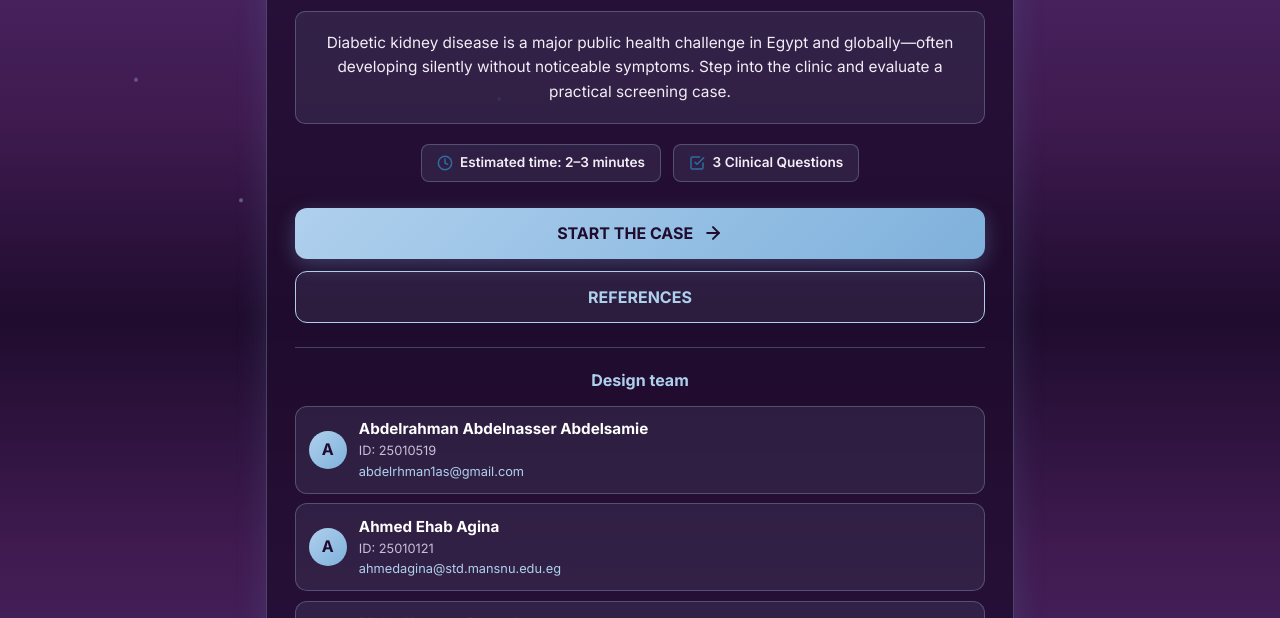
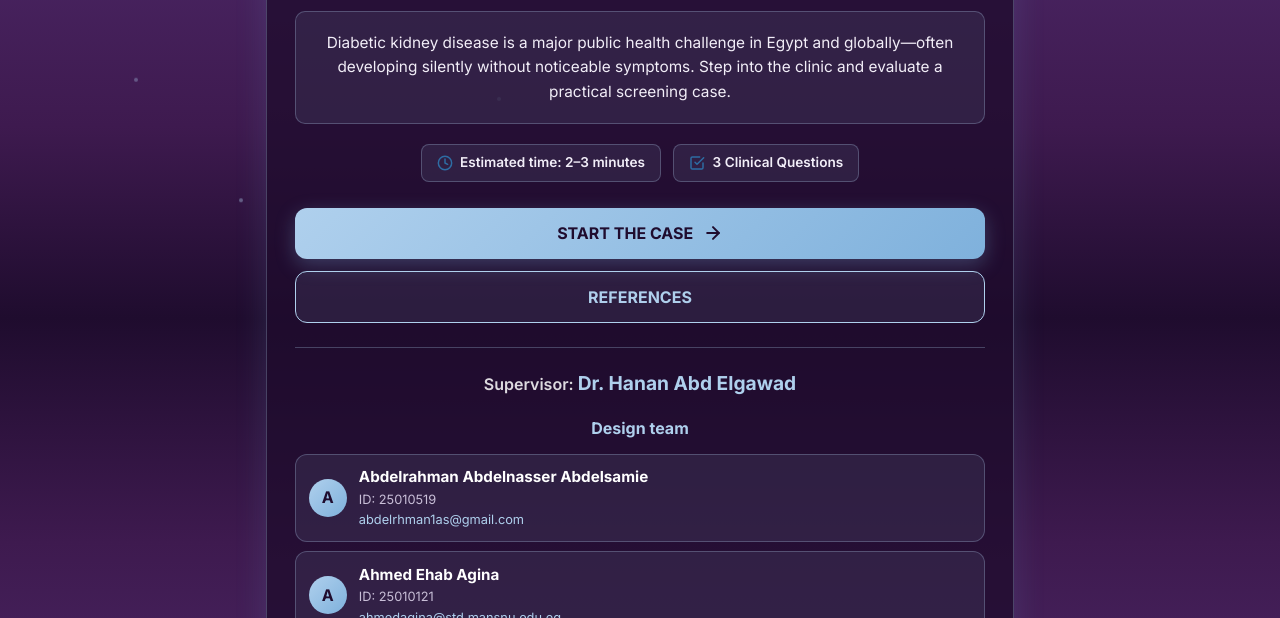
Before and after one commit to ahmedagina946-debug/kidney-case, a plain HTML site: page index.html in a window 1280 px wide. Shown: the part 482-1100 px from the top of the page. Drawn offline with Linux system fonts and the light colour scheme.

Commit message:
Add files via upload

```diff
--- a/index.html
+++ b/index.html
@@ -1688,7 +1688,11 @@
     .feedback-panel.is-correct .feedback-header { color: #8FE3BC; }
     .feedback-panel.is-incorrect .feedback-header { color: #F7A59D; }
     .final-headline, .hero-title { text-shadow: 0 2px 18px rgba(127, 177, 220, 0.25); }
-  </style>
+
+    /* Supervisor line (homepage) */
+    .supervisor-line{margin:0 0 1.1rem;text-align:center;font-size:1rem;font-weight:600;color:rgba(255,255,255,.85);}
+    .supervisor-line .supervisor-name{color:var(--g-accent);font-weight:800;font-size:1.2rem;}
+</style>
 </head>
 <body>
   <div id="particles" aria-hidden="true"></div>
@@ -1816,6 +1820,7 @@
         </button>
 
         <div class="designers-block" dir="ltr">
+          <p class="supervisor-line" dir="auto"><span data-i18n="supervisorLabel">Supervisor</span>: <span dir="ltr" class="supervisor-name">Dr. Hanan Abd Elgawad</span></p>
           <h3 class="designers-title" data-i18n="designedBy">Design team</h3>
           <div class="designers-grid" id="designersGrid"></div>
         </div>
@@ -2363,6 +2368,7 @@
         openRefsBtn: "REFERENCES",
         refsBackBtn: "BACK TO HOME",
         designedBy: "Design team",
+        supervisorLabel: "Supervisor",
         referencesHeading: "Scientific References",
         refTopic1: "1. Prevalence",
         refTopic2: "2. Incidence",
@@ -2455,6 +2461,7 @@
         openRefsBtn: "المراجع",
         refsBackBtn: "العودة للرئيسية",
         designedBy: "فريق التصميم",
+        supervisorLabel: "إشراف",
         referencesHeading: "المراجع العلمية",
         refTopic1: "١. معدل الانتشار",
         refTopic2: "٢. معدل الحدوث",
```
